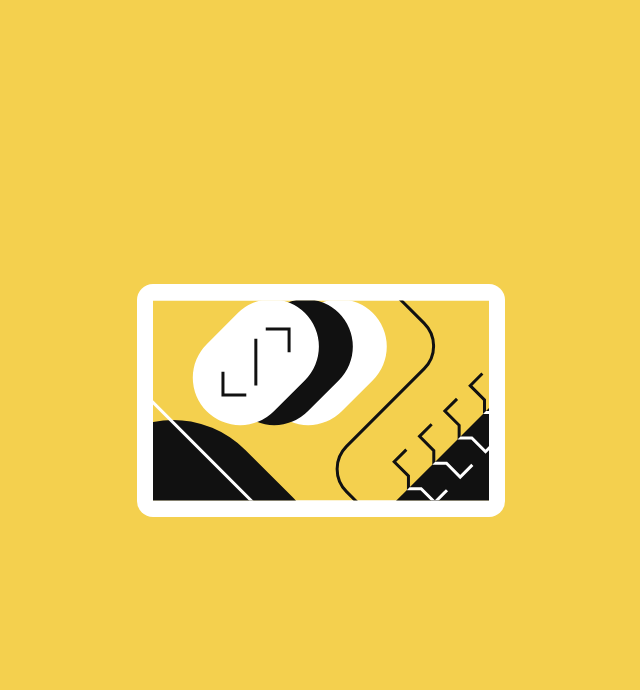
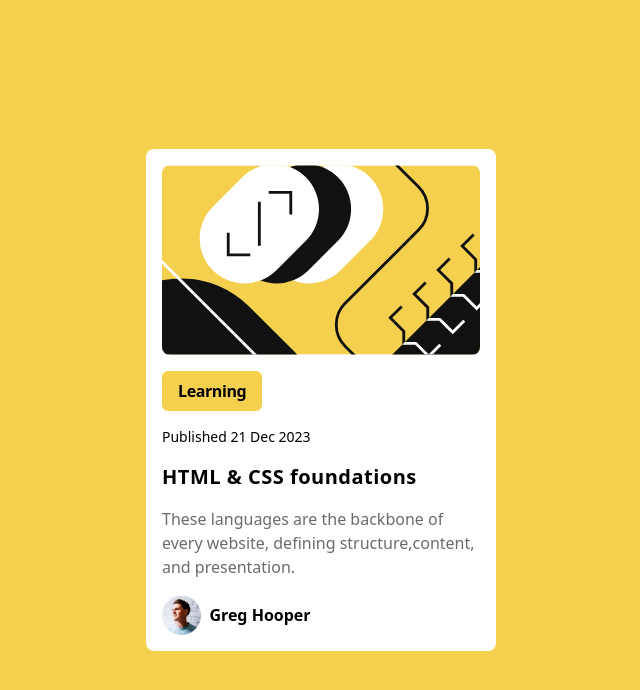
Before and after one commit to Dhruvmehta1311/blog-preview-card, a plain HTML site: page index.html in a window 1280 px wide. Shown: the whole page, without its empty margins (319-959 px from the left). Drawn offline with nearby package versions, Linux system fonts and the light colour scheme.

Commit message:
Almost Done.

```diff
--- a/index.html
+++ b/index.html
@@ -14,30 +14,41 @@
     />
 
     <title>Frontend Mentor | Blog preview card</title>
-
-    <!-- Feel free to remove these styles or customise in your own stylesheet 👍 -->
-    <style>
-      .attribution {
-        font-size: 11px;
-        text-align: center;
-      }
-      .attribution a {
-        color: hsl(228, 45%, 44%);
-      }
-    </style>
   </head>
   <body>
     <div
-      class="min-h-screen bg-[hsl(47,88%,63%)] flex items-center justify-center"
+      class="bg-[hsl(47,88%,63%)] min-h-screen flex items-center justify-center"
     >
-      <div class="bg-white p-4 rounded-2xl">
-        <img src="./assets/images/illustration-article.svg" alt="" srcset="" />
+      <div
+        class="bg-white p-4 rounded-lg flex gap-4 flex-col flex-wrap max-w-[350px]"
+      >
+        <img
+          class="rounded-lg"
+          src="./assets/images/illustration-article.svg"
+          alt=""
+          srcset=""
+        />
+        <div>
+          <button
+            class="bg-[hsl(47,88%,63%)] px-4 rounded-md font-bold py-2 tracking-tight"
+          >
+            Learning
+          </button>
+        </div>
+        <p class="font-medium text-sm">Published 21 Dec 2023</p>
+        <p class="text-xl font-bold tracking-wide">HTML & CSS foundations</p>
+        <p class="text-[hsl(0,0%,42%)] tracking-normal">
+          These languages are the backbone of every website, defining
+          structure,content, and presentation.
+        </p>
+        <div class="flex items-center gap-2 font-bold text-xm">
+          <img class="h-10" src="./assets/images/image-avatar.webp" />
+          <p>Greg Hooper</p>
+        </div>
       </div>
     </div>
 
-    <!-- Learning Published 21 Dec 2023 HTML & CSS foundations These languages are
-    the backbone of every website, defining structure, content, and
-    presentation. Greg Hooper -->
+    <!--     -->
 
     <!-- - Yellow: hsl(47, 88%, 63%)
 
```
